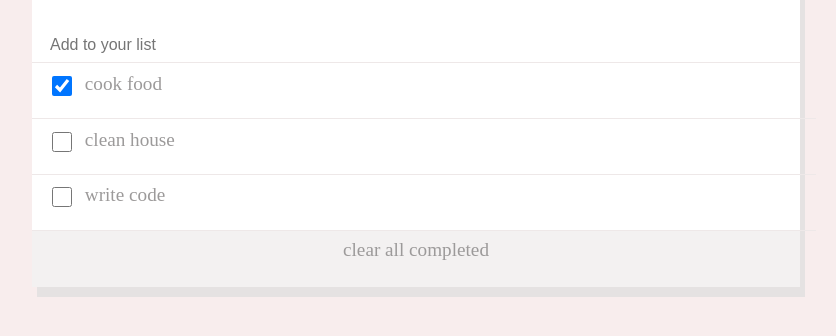
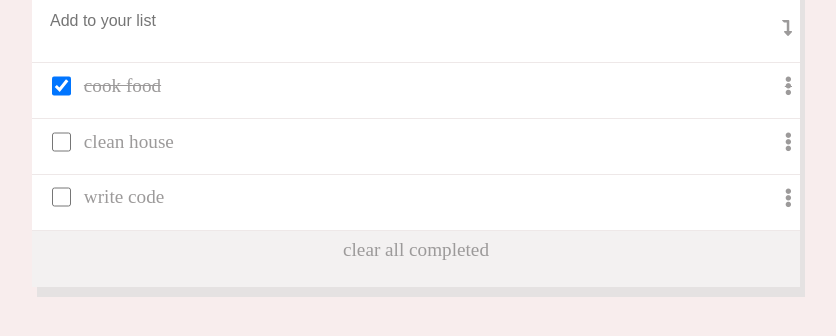
Before and after one commit to VICTOR-CHUKWU/Todo-List-microverse, a website built with webpack: page src/index.html in a window 1280 px wide. Both pictures are taken after a click on the checkbox "cook food". Shown: the part 134-470 px from the top of the page, without its empty margins (224-1060 px from the left). Built offline with nearby package versions, Linux system fonts and the light colour scheme.

Commit message:
Added check to the todo item

```diff
--- /dev/null
+++ b/src/checked.js
@@ -0,0 +1,19 @@
+const checked = () => {
+  const labelList = document.querySelectorAll('.label');
+  const checkBoxes = document.querySelectorAll('.checkbox');
+  for (let i = 0; i < checkBoxes.length; i += 1) {
+    checkBoxes[i].addEventListener('change', () => {
+      // const taskIndex = e.target.getAttribute('data-id');
+      // alert(taskIndex);
+      if (checkBoxes[i].checked) {
+        console.log(checkBoxes[i], 'mm');
+        labelList[i].style.textDecoration = 'line-through';
+      } else {
+        labelList[i].style.textDecoration = 'none';
+      }
+    });
+  }
+};
+checked();
+
+export default checked;
--- a/src/index.html
+++ b/src/index.html
@@ -4,6 +4,7 @@
     <meta charset="UTF-8">
     <meta http-equiv="X-UA-Compatible" content="IE=edge">
     <meta name="viewport" content="width=device-width, initial-scale=1.0">
+    <link rel="stylesheet" href="https://cdnjs.cloudflare.com/ajax/libs/font-awesome/5.15.4/css/all.min.css">
     <title>Todo list</title>
 </head>
 <body>
@@ -12,7 +13,10 @@
             <h2>Today's To Do</h2>
         </header>
         <div class="todo-container">
-            <div class="todo"><input type="text" placeholder="Add to your list" class="add-todo"></div>
+            <div class="todo">
+                <input type="text" placeholder="Add to your list" class="add-todo">
+                <i class="fas fa-level-down-alt enter"></i>
+            </div>
             <div class="todo-list">
                 <div class="todo-list-inner"></div>
 
--- a/src/index.js
+++ b/src/index.js
@@ -1,9 +1,9 @@
 // eslint-disable-next-line no-unused-vars
 import _ from 'lodash';
+import checked from './checked.js';
 import './style.css';
 
 const displayTodos = document.querySelector('.todo-list-inner');
-
 const todoItem = [
   {
     description: 'cook food',
@@ -32,11 +32,20 @@ function displayTodo(featured) {
     display += `
      <div class="${completed ? 'red d-flex' : 'green d-flex'}">
      <input type="checkbox" name="" id="${index}" class='checkbox'>
-      <label for="${index}" class='label'>${description}</label>
+      <label for="${index}" class='label'>${description}<i class="fas fa-ellipsis-v icon"></i></label>
      </div>
      `;
   });
   displayTodos.innerHTML = display;
 }
+document.addEventListener('DOMContentLoaded', displayTodo(todoItem));
 
-document.addEventListener('DOMContentLoaded', displayTodo(todoItem));
+checked();
+
+const localList = JSON.stringify(todoItem);
+
+localStorage.setItem('todoItem', localList);
+
+const getLocalList = JSON.parse(localStorage.getItem('todoItem'));
+
+getLocalList();
--- a/src/style.css
+++ b/src/style.css
@@ -27,10 +27,13 @@ h2 {
   padding-bottom: 1.2rem;
   border-bottom: 1px solid rgb(238, 232, 232);
   height: 30px;
+  display: flex;
+  align-items: center;
+  justify-content: space-between;
 }
 
 .add-todo {
-  width: 90%;
+  width: 70%;
   height: 100%;
   margin: 1rem 1rem;
   background: transparent;
@@ -42,10 +45,14 @@ h2 {
   padding-bottom: 1rem;
 }
 
+.enter {
+ margin-right: 0.5rem;
+}
+
 .d-flex {
-  width: 100%;
   display: flex;
-  align-items: flex-start;
+  align-items: center;
+ flex-grow: 1;
   margin-top: 0.6rem;
   padding-bottom: 1.2rem;
   padding-left: 1rem;
@@ -58,6 +65,14 @@ h2 {
 
 .label {
   font-size: 1.2rem;
+  display: flex;
+  align-items: center;
+  justify-content: space-between;
+  width: 100%;
+}
+
+.icon {
+  margin-right: 0.5rem;
 }
 
 .checkbox {
```
